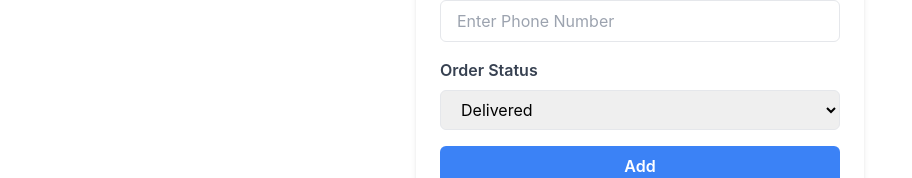
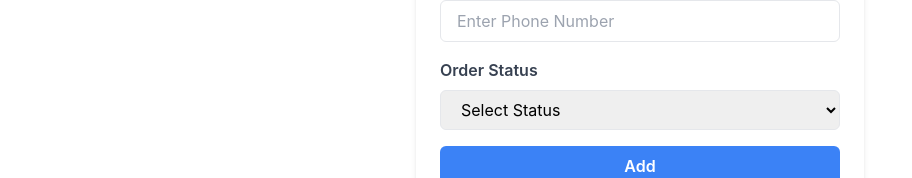
Before and after one commit to YounesAT1/React-Cours, a React (Create React App) app: page /clients/add in a window 1280 px wide. Shown: the part 380-558 px from the top of the page, without its empty margins (0-912 px from the left). Built offline with nearby package versions, Linux system fonts and the light colour scheme.

Commit message:
fix bugx related to delivery status

```diff
--- a/src/ExamTwoPrep/components/AddClient.jsx
+++ b/src/ExamTwoPrep/components/AddClient.jsx
@@ -106,16 +106,14 @@ const AddClient = () => {
           <select
             id="orderStatus"
             name="delivery"
-            defaultValue="Select Status"
+            value={clientData.delivery}
             onChange={(e) =>
               setClientData({ ...clientData, delivery: e.target.value })
             }
             className="w-full px-4 py-2 border rounded-md focus:outline-none focus:border-blue-500"
             required
           >
-            <option value="" disabled>
-              Select Status
-            </option>
+            <option value="">Select Status</option>
             <option value="delivered">Delivered</option>
             <option value="processing">Processing</option>
           </select>
--- a/src/ExamTwoPrep/components/ClientList.jsx
+++ b/src/ExamTwoPrep/components/ClientList.jsx
@@ -81,10 +81,11 @@ const ClinetList = (props) => {
                   {client.phoneNumber}
                 </td>
                 <td
-                  className={`px-6 py-4 whitespace-nowrap`}
-                  style={{
-                    color: client.delivery === "DONE" ? "green" : "red",
-                  }}
+                  className={`px-6 py-4 whitespace-nowrap ${
+                    client.delivery === "delivered"
+                      ? "text-green-500"
+                      : "text-red-500"
+                  }`}
                 >
                   {client.delivery}
                 </td>
--- a/src/ExamTwoPrep/components/UpdateClient.jsx
+++ b/src/ExamTwoPrep/components/UpdateClient.jsx
@@ -146,16 +146,14 @@ const UpdateClient = () => {
           <select
             id="orderStatus"
             name="delivery"
-            defaultValue="Select Status"
+            value={clientData.delivery}
             onChange={(e) =>
               setClientData({ ...clientData, delivery: e.target.value })
             }
             className="w-full px-4 py-2 border rounded-md focus:outline-none focus:border-blue-500"
             required
           >
-            <option value="" disabled>
-              Select Status
-            </option>
+            <option value="">Select Status</option>
             <option value="delivered">Delivered</option>
             <option value="processing">Processing</option>
           </select>
```
